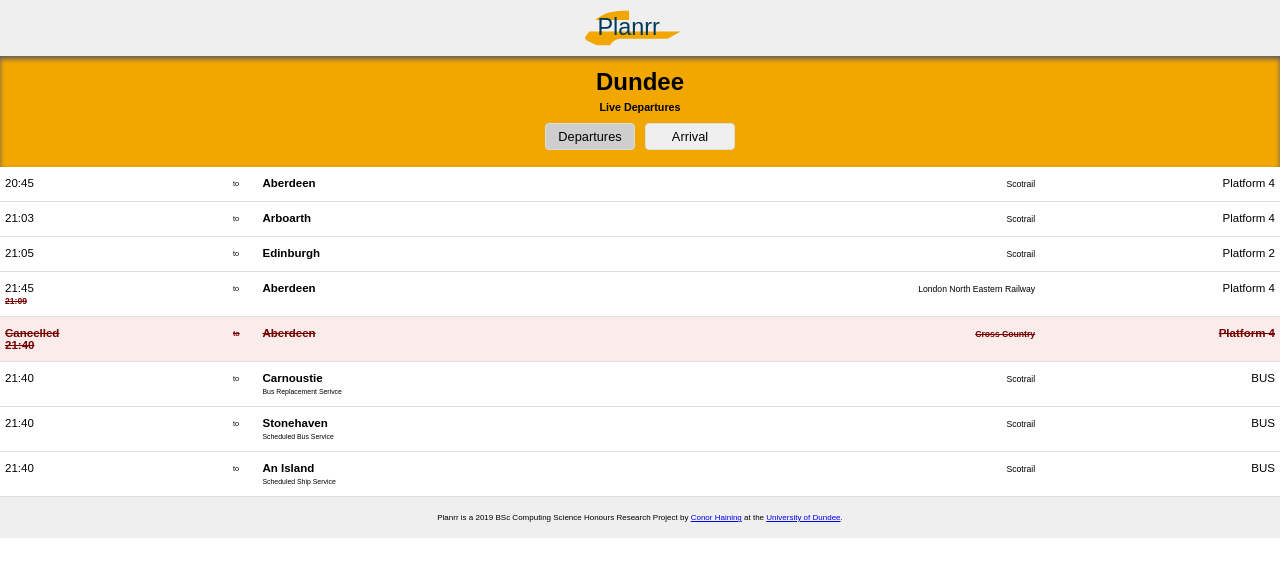
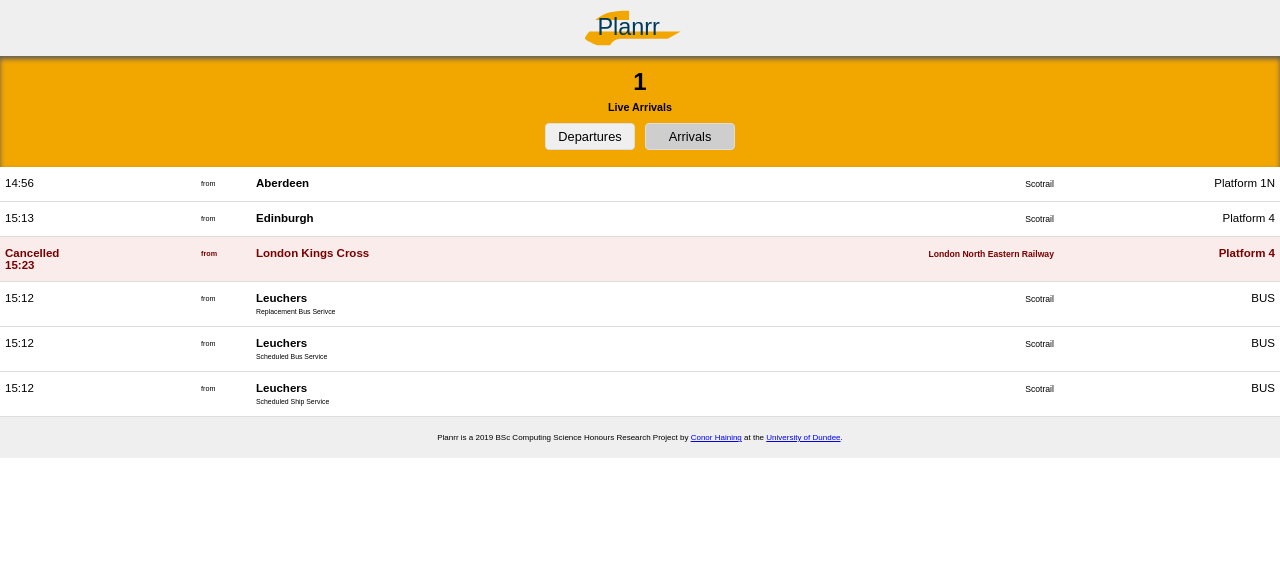
Before and after one commit to ConorHaining/Sprinter, an Angular app: page /station/1/arrivals in a window 1280 px wide. Shown: the top 576 px of the page. Built offline with nearby package versions, Linux system fonts and the light colour scheme.

Commit message:
Directionality and more generic variable naming

```diff
--- a/src/app/station-board/BoardItem.ts
+++ b/src/app/station-board/BoardItem.ts
@@ -2,16 +2,16 @@ import { BusType } from './BusType';
 
 export class BoardItem {
     constructor(
+        public operator: string,
         public location: string,
         public platform: string,
-        public publicArrival: string,
-        public operator: string,
+        public publicTime: string,
+        public predictedTime: string = null,
         public cancelled: boolean = false,
-        public predictedArrival?: string,
     ) {}
 
     get isLate(){
-        return this.publicArrival != this.predictedArrival && this.predictedArrival;
+        return this.publicTime != this.predictedTime && this.predictedTime;
     }
 
     get isBus(){
--- a/src/app/station-board/BusType.ts
+++ b/src/app/station-board/BusType.ts
@@ -1,5 +1,5 @@
 export enum BusType {
   WTT = 'Scheduled Bus Service',
-  REPLACEMENT = 'Bus Replacement Serivce',
+  REPLACEMENT = 'Replacement Bus Serivce',
   SHIP = 'Scheduled Ship Service'
 }
--- a/src/app/station-board/station-board.component.css
+++ b/src/app/station-board/station-board.component.css
@@ -75,11 +75,10 @@ td del{
   color: #770000;
   font-weight: bold;
   font-size: 0.75em;
-
+  margin-left: 1px;
 }
 tr.cancelled{
   background: #faeceb;
   font-weight: bold;
   color: #770000;
-    text-decoration: line-through;
 }
--- a/src/app/station-board/station-board.component.html
+++ b/src/app/station-board/station-board.component.html
@@ -1,21 +1,21 @@
 <main role="main">
   <header>
-    <h2>Dundee</h2>
-    <h6>Live Departures</h6>
-    <a href="#" class="active">Departures</a>
-    <a href="#">Arrival</a>
+    <h2>{{crs}}</h2>
+    <h6>Live {{direction | titlecase}}</h6>
+    <a href="#" [class.active]="direction == 'departures'" [routerLink]="['/station', crs, 'departures']">Departures</a>
+    <a href="#" [class.active]="direction == 'arrivals'" [routerLink]="['/station', crs, 'arrivals']">Arrivals</a>
   </header>
   <table *ngIf="stationBoard.length > 0" tabindex="0">
     <tbody>
       <tr *ngFor="let item of stationBoard; index as i" [class.cancelled]="item.cancelled" tabindex="{{i + 1}}">
         <td class="time">
           <span *ngIf="item.cancelled">Cancelled</span>
-          <div *ngIf="item.isLate">{{item.predictedArrival}}</div>
-          <div *ngIf="!item.isLate">{{item.publicArrival}}</div>
-          <del *ngIf="item.isLate">{{item.publicArrival}}</del>
+          <div *ngIf="item.isLate">{{item.predictedTime}}</div>
+          <div *ngIf="!item.isLate">{{item.publicTime}}</div>
+          <del *ngIf="item.isLate">{{item.publicTime}}</del>
         </td>
         <td class="direction">
-          <span>to</span>
+          <span>{{notion}}</span>
         </td>
         <td class="location">
           <div>{{item.location}}</div>
--- a/src/app/station-board/station-board.component.ts
+++ b/src/app/station-board/station-board.component.ts
@@ -1,4 +1,5 @@
 import { Component, OnInit } from '@angular/core';
+import { ActivatedRoute } from '@angular/router';
 import { BoardItem } from './BoardItem';
 import { BusType } from './BusType';
 
@@ -11,26 +12,56 @@ export class StationBoardComponent implements OnInit {
 
   stationBoard: BoardItem[];
 
-  constructor() { }
+  crs: string;
+  direction: string;
+  year: string;
+  month: string;
+  day: string;
+  time: string;
+
+  notion: string;
+
+  constructor(private route:ActivatedRoute) { }
 
   ngOnInit() {
 
-    this.stationBoard = [
-      new BoardItem('Aberdeen', '4', '20:45', 'Scotrail'),
-      new BoardItem('Arboarth', '4', '21:03', 'Scotrail'),
-      new BoardItem('Edinburgh', '2', '21:05', 'Scotrail'),
-      new BoardItem('Aberdeen', '4', '21:09', 'London North Eastern Railway', false, '21:45'),
-      new BoardItem('Aberdeen', '4', '21:40', 'Cross Country', true),
-      new BoardItem('Carnoustie', 'BUS', '21:40', 'Scotrail'),
-      new BoardItem('Stonehaven', 'BUS', '21:40', 'Scotrail'),
-      new BoardItem('An Island', 'BUS', '21:40', 'Scotrail'),
+    this.route.params.subscribe(params => {
+      this.crs = params['crs'];
+      this.direction = params['direction'];
+      if (this.direction == 'departures') {
+        this.notion = 'to';
+      } else if (this.direction == 'arrivals') {
+        this.notion = 'from';
+      }
+
+
+    if (this.direction == 'departures') {
+      this.stationBoard = [
+      new BoardItem('Scotrail', 'Edinburgh', '1N', '14:57', '14:57'),
+      new BoardItem('Scotrail', 'Arbroath', '4', '15:12', '15:13'),
+      new BoardItem('London North Eastern Railway', 'Aberdeen', '4', '15:23', null, true),
+      new BoardItem('Scotrail', 'Carnoustie', '4', '15:12'),
+      new BoardItem('Scotrail', 'Carnoustie', '4', '15:12'),
+      new BoardItem('Scotrail', 'Carnoustie', '4', '15:12'),
     ];
+    } else {
+      this.stationBoard = [
+      new BoardItem('Scotrail', 'Aberdeen', '1N', '14:56', '14:56'),
+      new BoardItem('Scotrail', 'Edinburgh', '4', '15:13', '15:13'),
+      new BoardItem('London North Eastern Railway', 'London Kings Cross', '4', '15:23', null, true),
+      new BoardItem('Scotrail', 'Leuchers', '4', '15:12'),
+      new BoardItem('Scotrail', 'Leuchers', '4', '15:12'),
+      new BoardItem('Scotrail', 'Leuchers', '4', '15:12'),
+    ];
+    }
 
-    this.stationBoard[5].busType = BusType.REPLACEMENT;
-    this.stationBoard[6].busType = BusType.WTT;
-    this.stationBoard[7].busType = BusType.SHIP;
+    this.stationBoard[3].busType = BusType.REPLACEMENT;
+    this.stationBoard[4].busType = BusType.WTT;
+    this.stationBoard[5].busType = BusType.SHIP;
 
+    });
 
   }
 
+
 }
```
Lines whose indentation alone changed are shown as unchanged.
